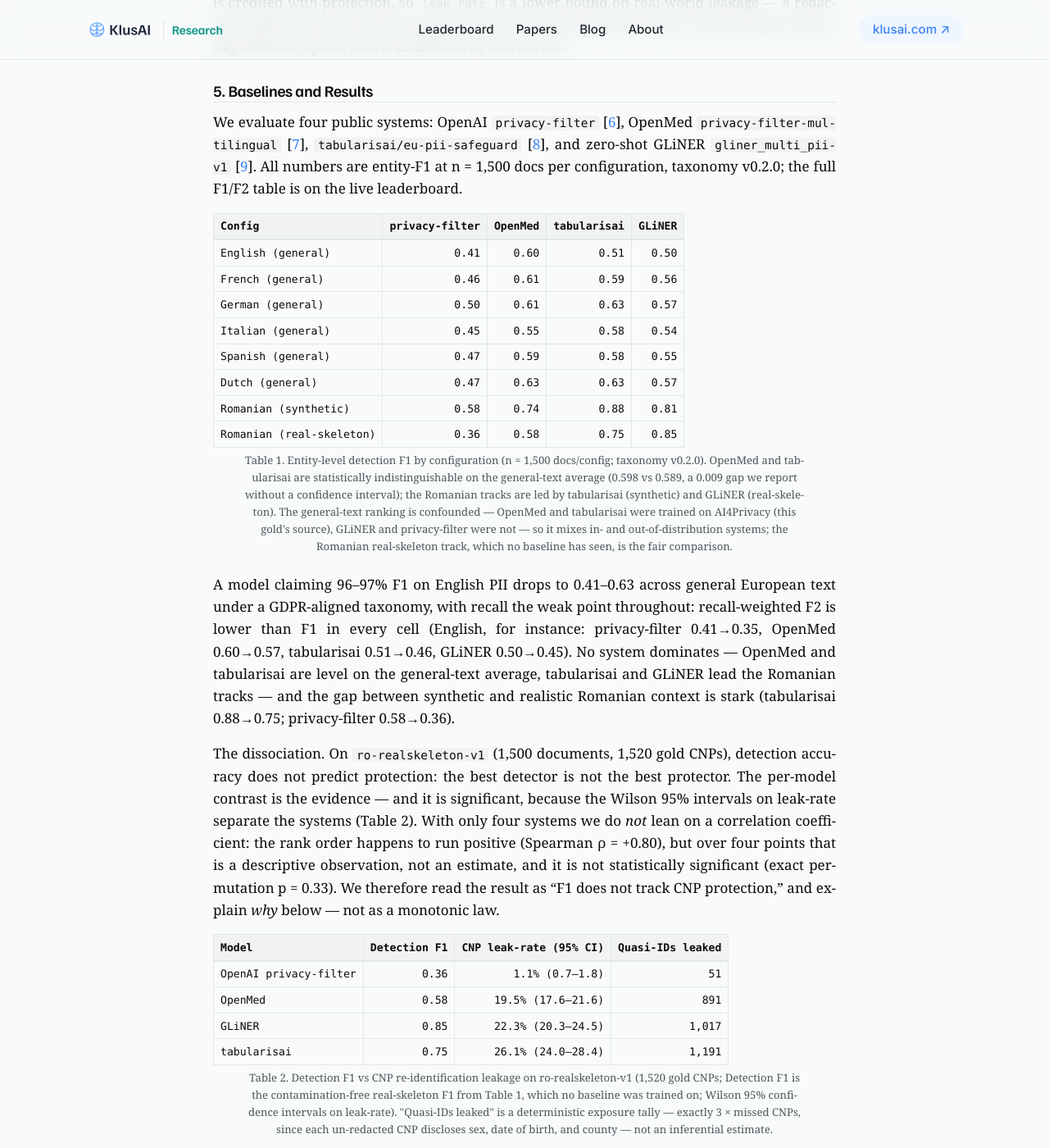
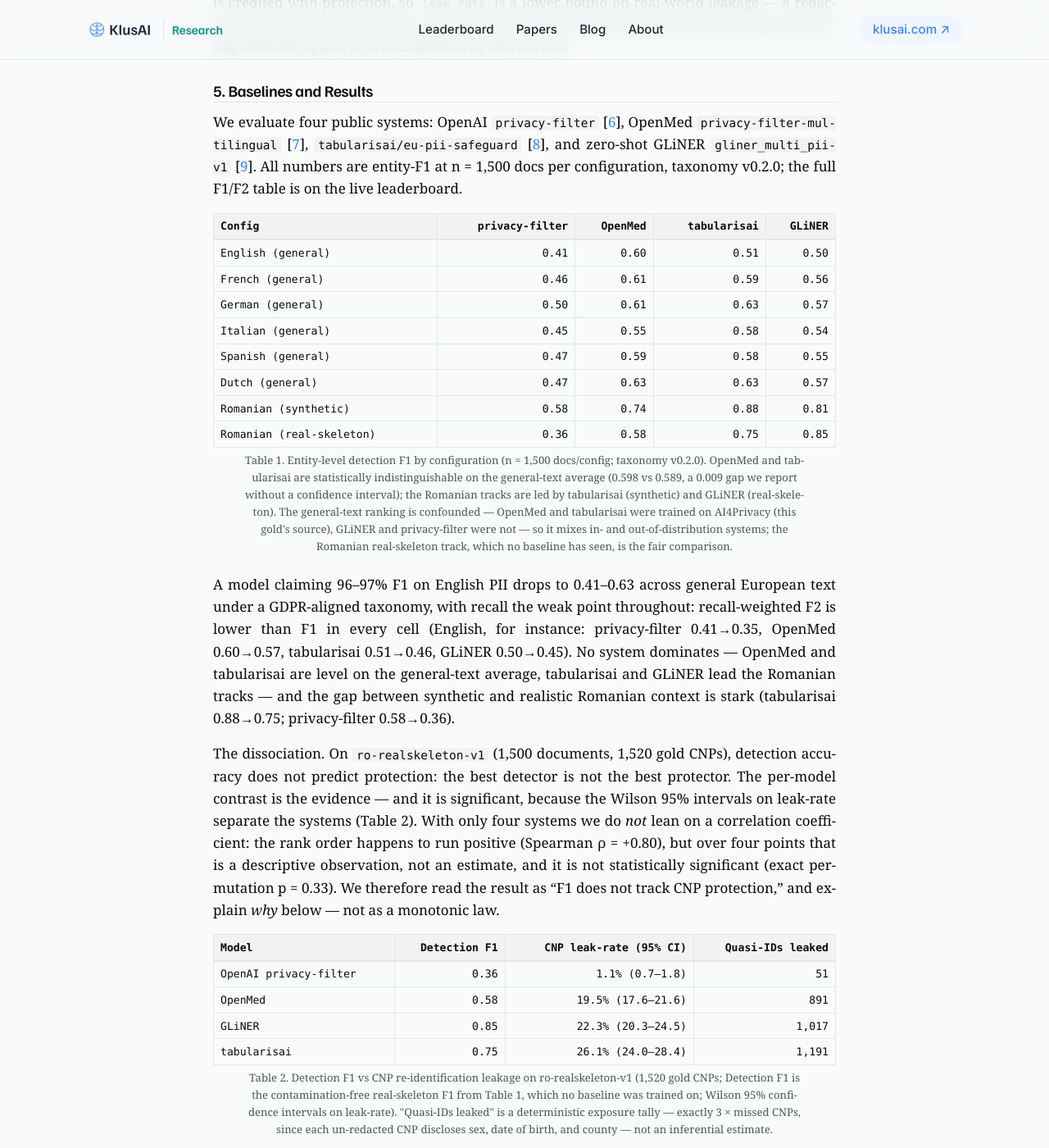
Before and after one commit to klusai/klusai-pages-research, a Jekyll site: the page built from _papers/europriv-bench.md, in a window 1280 px wide and 1400 px high, scrolled down 3201 px. Shown: the whole window at 82% size. Built offline with Jekyll 4.4.1, drawn with Linux system fonts in a browser that asks for light colours.

Commit message:
paper layout: tables span the content column on desktop
The scoped .arxiv table CSS used display:block (added for mobile horizontal
scroll), which makes a table shrink-to-content and left-align, so width:100%
was ignored and tables rendered narrower than the body text. Scope the
block/overflow-x behavior to <=760px (mobile) only; on desktop tables are
display:table width:100% so they span the full content column.

```diff
--- a/_layouts/paper.html
+++ b/_layouts/paper.html
@@ -30,10 +30,12 @@
   /* unnumbered back-matter (References, etc.) */
   .arxiv .arxiv-body h2.unnumbered::before, .arxiv .arxiv-body h2#references::before { counter-increment: none; content: ""; }
   .arxiv .arxiv-body p, .arxiv .arxiv-body li { text-align: justify; hyphens: auto; -webkit-hyphens: auto; }
-  /* responsive tables: scroll horizontally on narrow screens */
-  .arxiv .arxiv-body table { display: block; overflow-x: auto; -webkit-overflow-scrolling: touch; scrollbar-width: thin;
-                             max-width: 100%; border-collapse: collapse; width: 100%; font-size: 0.82rem; margin: 0.6rem 0 0.3rem;
+  /* tables span the full content column on desktop; scroll horizontally only when too narrow to fit */
+  .arxiv .arxiv-body table { width: 100%; border-collapse: collapse; font-size: 0.82rem; margin: 1rem 0 0.3rem;
                              font-family: ui-monospace, SFMono-Regular, Menlo, monospace; }
+  @media (max-width: 760px) {
+    .arxiv .arxiv-body table { display: block; overflow-x: auto; -webkit-overflow-scrolling: touch; scrollbar-width: thin; }
+  }
   .arxiv .arxiv-body th, .arxiv .arxiv-body td { border: 1px solid var(--border); padding: 0.3rem 0.5rem; text-align: right; white-space: nowrap; }
   .arxiv .arxiv-body th:first-child, .arxiv .arxiv-body td:first-child { text-align: left; white-space: normal; }
   .arxiv .arxiv-body thead th { background: var(--surface-alt); border-bottom: 2px solid var(--border); }
```
